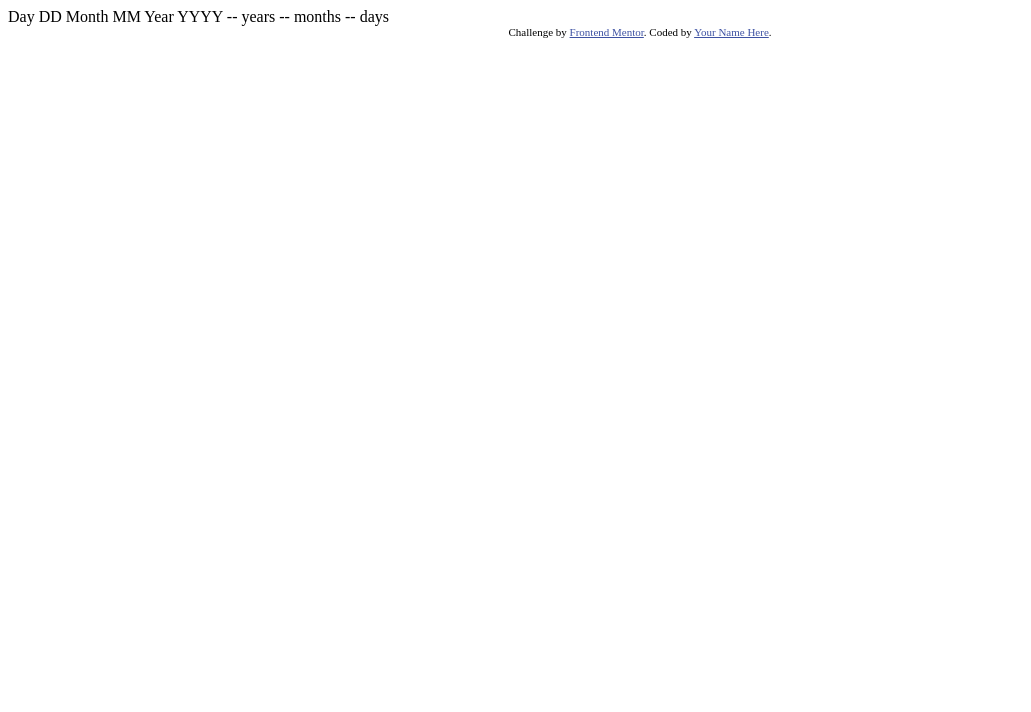
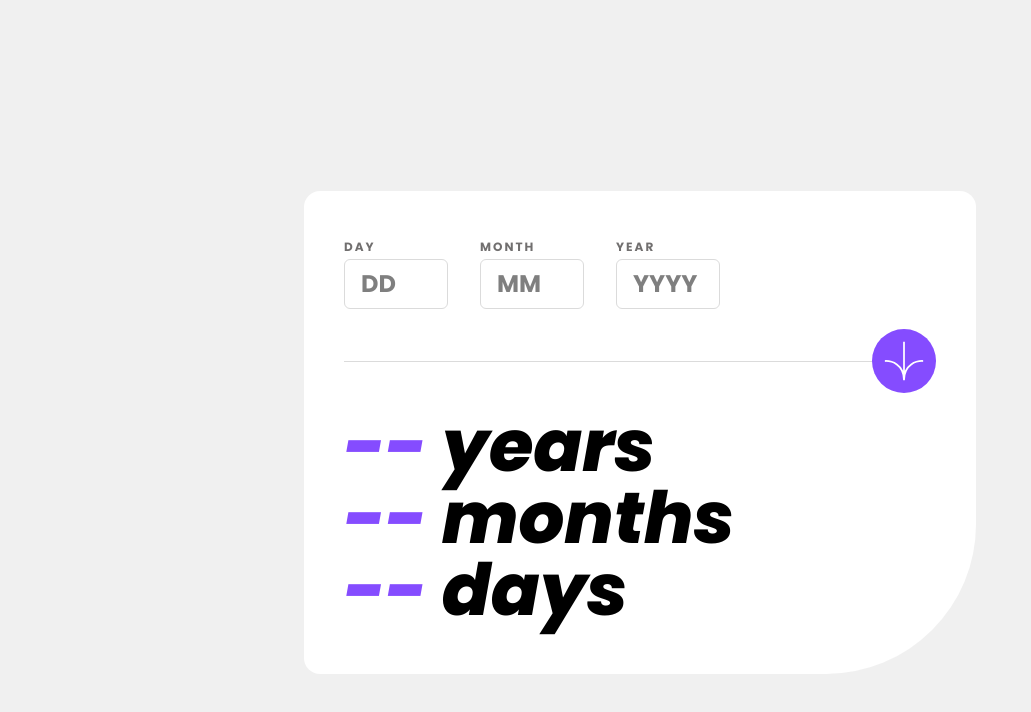
Before and after one commit to juanfeoru/age-calculator-app, a plain HTML site: page index.html in a window 1280 px wide. Shown: the whole page, without its empty margins (0-1031 px from the left). Drawn offline with Linux system fonts and the light colour scheme.

Commit message:
Add input fields for day, month, and year in index.html; create input.css for styling

```diff
--- a/index.html
+++ b/index.html
@@ -1,37 +1,67 @@
 <!DOCTYPE html>
 <html lang="en">
+
 <head>
   <meta charset="UTF-8">
-  <meta name="viewport" content="width=device-width, initial-scale=1.0"> <!-- displays site properly based on user's device -->
+  <meta name="viewport" content="width=device-width, initial-scale=1.0">
 
   <link rel="icon" type="image/png" sizes="32x32" href="./assets/images/favicon-32x32.png">
 
+  <link rel="preconnect" href="https://fonts.googleapis.com">
+  <link rel="preconnect" href="https://fonts.gstatic.com" crossorigin>
+  <link href="https://fonts.googleapis.com/css2?family=Poppins:ital,wght@0,400;0,700;0,800;1,400;1,800&display=swap"
+    rel="stylesheet">
+
   <title>Frontend Mentor | Age calculator app</title>
+  <link href="./output.css" rel="stylesheet">
+</head>
 
-  <!-- Feel free to remove these styles or customise in your own stylesheet 👍 -->
-  <style>
-    .attribution { font-size: 11px; text-align: center; }
-    .attribution a { color: hsl(228, 45%, 44%); }
-  </style>
-</head>
-<body>
-
-  Day
-  DD
-
-  Month
-  MM
-
-  Year
-  YYYY
-
-  -- years
-  -- months
-  -- days
-
-  <div class="attribution">
-    Challenge by <a href="https://www.frontendmentor.io?ref=challenge" target="_blank">Frontend Mentor</a>.
-    Coded by <a href="#">Your Name Here</a>.
+<body class="font-poppins bg-grey-100 flex items-center justify-center m-8 min-h-dvh">
+  <div class="bg-white rounded-2xl px-6 py-12 rounded-br-[62px] md:max-w-2xl md:w-full md:rounded-br-[150px] md:px-10">
+    <section class="flex gap-x-4 md:gap-x-8">
+      <div class="flex flex-col max-w-20 md:max-w-29">
+        <label class="tracking-[2px] text-xs text-grey-500 font-bold" for="day">DAY</label>
+        <input
+          class="border border-grey-200 rounded-md mt-1 py-2 font-bold no-spinner w-20 outline-none px-4 focus:border-purple-500 cursor-pointer md:w-26 md:text-2xl"
+          type="number" id="day" placeholder="DD">
+        <p class="text-red-400 text-[10px] italic text-pretty mt-1"></p>
+      </div>
+      <div class=" flex flex-col max-w-20 md:max-w-29">
+        <label class="tracking-[2px] text-xs text-grey-500 font-bold" for="month">MONTH</label>
+        <input
+          class="border border-grey-200 rounded-md mt-1 py-2 font-bold no-spinner w-20 outline-none px-4 focus:border-purple-500 cursor-pointer md:w-26 md:text-2xl"
+          type="number" id="month" placeholder="MM">
+        <p class="text-red-400 text-[10px] italic text-pretty mt-1"></p>
+      </div>
+      <div class=" flex flex-col max-w-20 md:max-w-29">
+        <label class="tracking-[2px] text-xs text-grey-500 font-bold" for="year">YEAR</label>
+        <input
+          class="border border-grey-200 rounded-md mt-1 py-2 font-bold no-spinner w-20 outline-none px-4 focus:border-purple-500 cursor-pointer md:w-26 md:text-2xl"
+          type="number" id="year" placeholder="YYYY">
+        <p class="text-red-400 text-[10px] italic text-pretty mt-1"></p>
+      </div>
+    </section>
+    <div class="my-12 relative ">
+      <hr class="text-grey-200 ">
+      <div
+        class="bg-purple-500 absolute rounded-full -top-6 left-1/2 -translate-x-1/2 p-3 hover:bg-black cursor-pointer md:-top-8 md:right-0 md:left-auto md:translate-x-0">
+        <img src="/assets/images/icon-arrow.svg" alt="" class="size-6 md:size-10">
+      </div>
+    </div>
+    <section>
+      <ul>
+        <li class="text-5xl font-extrabold italic md:text-7xl">
+          <span class="text-purple-500">--</span> <span>years</span>
+        </li>
+        <li class="text-5xl font-extrabold italic md:text-7xl">
+          <span class="text-purple-500">--</span> <span>months</span>
+        </li>
+        <li class="text-5xl font-extrabold italic md:text-7xl">
+          <span class="text-purple-500">--</span> <span>days</span>
+        </li>
+      </ul>
+    </section>
   </div>
 </body>
+
 </html>
--- /dev/null
+++ b/src/input.css
@@ -0,0 +1,27 @@
+@import 'tailwindcss';
+
+@theme {
+  /* Primary */
+  --color-purple-500: hsl(259, 100%, 65%);
+  --color-red-400: hsl(0, 100%, 67%);
+
+  /* Neutral */
+  --color-grey-100: hsl(0, 0%, 94%);
+  --color-grey-200: hsl(0, 0%, 86%);
+  --color-grey-500: hsl(0, 1%, 44%);
+
+  --font-poppins: 'Poppins', sans-serif;
+}
+
+@layer utilities {
+  /* Chrome, Safari, Edge, Opera */
+  .no-spinner::-webkit-inner-spin-button,
+  .no-spinner::-webkit-outer-spin-button {
+    -webkit-appearance: none;
+  }
+
+  /* Firefox */
+  .no-spinner {
+    -moz-appearance: textfield;
+  }
+}
```
Also changed, not shown: output.css (added).
